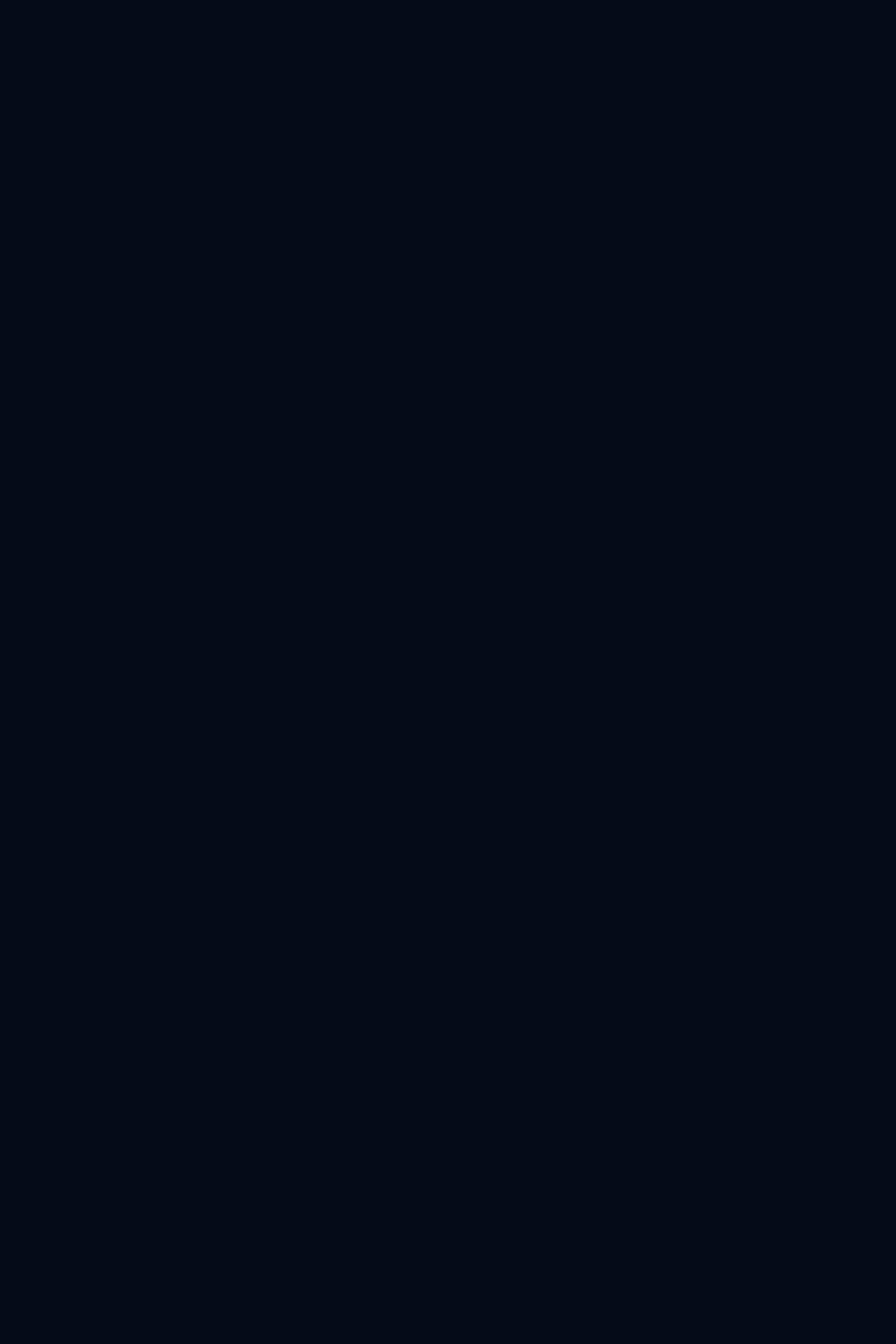
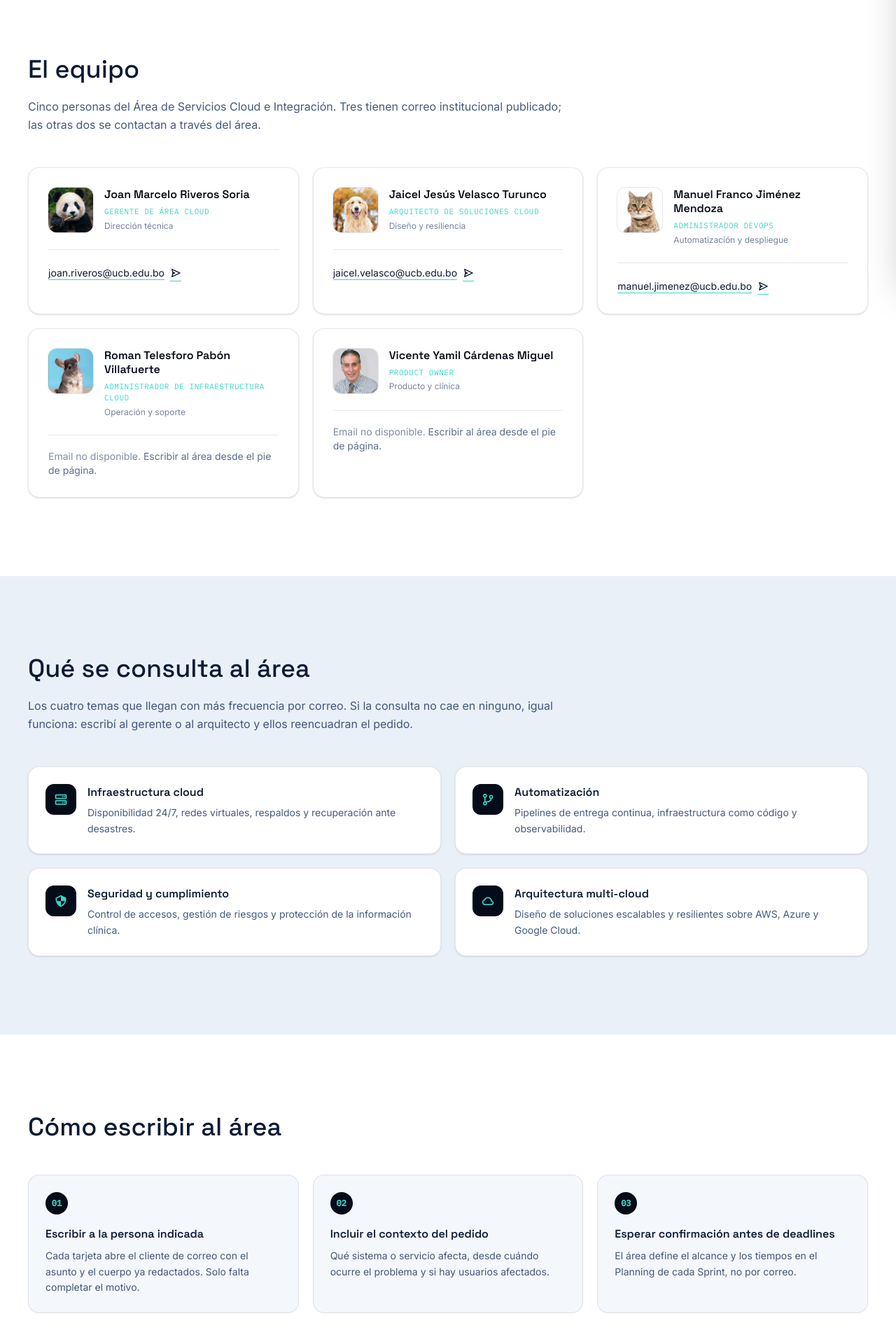
Before and after one commit to ManuelMendoza0206/IATech-Cloud, a React (Vite) app: page /contactos in a window 1280 px wide. Before the commit this address had no page. Shown: the part 400-2320 px from the top of the page at 70% size. Before the commit the page ends 800 px from the top, so only its background shows below. Built offline with nearby package versions, Linux system fonts and the light colour scheme; a web font is replaced by a local one.

Commit message:
pagina contactos

```diff
--- a/src/components/layout/Footer.tsx
+++ b/src/components/layout/Footer.tsx
@@ -34,6 +34,7 @@ const PRACTICE_PAGES = [
   { to: '/scrum', label: 'Scrum' },
   { to: '/idef0', label: 'IDEF0' },
   { to: '/bpmn', label: 'BPMN' },
+  { to: '/contactos', label: 'Contactos' },
 ];
 
 function buildMailto(email: string) {
--- /dev/null
+++ b/src/pages/Contactos/Contactos.tsx
@@ -0,0 +1,41 @@
+import { Alcance } from './sections/Alcance';
+import { ComoEscribir } from './sections/ComoEscribir';
+import { Equipo } from './sections/Equipo';
+
+export default function Contactos() {
+  return (
+    <div>
+      {/* Hero compacto */}
+      <section className="relative overflow-hidden bg-navy-950 pt-24 pb-16 text-mist sm:pt-28 sm:pb-20">
+        <div
+          className="pointer-events-none absolute inset-0 opacity-[0.07]"
+          style={{
+            backgroundImage: 'radial-gradient(#38d6c8 1px, transparent 1px)',
+            backgroundSize: '28px 28px',
+          }}
+        />
+        <div className="pointer-events-none absolute top-1/2 left-1/2 h-[420px] w-[720px] -translate-x-1/2 -translate-y-1/2 rounded-full bg-gradient-to-tr from-signal/15 via-purple-500/8 to-transparent blur-[140px]" />
+
+        <div className="relative mx-auto max-w-7xl px-6 sm:px-10">
+          <span className="inline-flex items-center gap-2 rounded-full border border-signal/20 bg-signal/10 px-3.5 py-1 font-mono text-[11px] uppercase tracking-widest text-signal">
+            <span className="h-1.5 w-1.5 animate-pulse rounded-full bg-signal" />
+            Contacto
+          </span>
+
+          <h1 className="mt-6 font-display text-4xl font-semibold leading-tight text-mist sm:text-6xl">
+            Contactos
+          </h1>
+
+          <p className="mt-5 max-w-3xl text-base text-mist/70 sm:text-lg">
+            Quién atiende cada parte del área y cómo escribirle directamente.
+          </p>
+        </div>
+      </section>
+
+      <div id="content-start" />
+      <Equipo />
+      <Alcance />
+      <ComoEscribir />
+    </div>
+  );
+}
--- /dev/null
+++ b/src/pages/Contactos/data/contactos.ts
@@ -0,0 +1,62 @@
+export interface Contacto {
+  id: string;
+  nombre: string;
+  puesto: string;
+  area: string;
+  email?: string;
+  imageSrc: string;
+  iniciales: string;
+}
+
+export const CONTACTOS: Contacto[] = [
+  {
+    id: 'gerente-cloud',
+    nombre: 'Joan Marcelo Riveros Soria',
+    puesto: 'Gerente de Área Cloud',
+    area: 'Dirección técnica',
+    email: 'joan.riveros@ucb.edu.bo',
+    imageSrc: '/images/team/l_cjr.png',
+    iniciales: 'JR',
+  },
+  {
+    id: 'arquitecto-cloud',
+    nombre: 'Jaicel Jesús Velasco Turunco',
+    puesto: 'Arquitecto de Soluciones Cloud',
+    area: 'Diseño y resiliencia',
+    email: 'jaicel.velasco@ucb.edu.bo',
+    imageSrc: '/images/team/jr.png',
+    iniciales: 'JV',
+  },
+  {
+    id: 'admin-devops',
+    nombre: 'Manuel Franco Jiménez Mendoza',
+    puesto: 'Administrador DevOps',
+    area: 'Automatización y despliegue',
+    email: 'manuel.jimenez@ucb.edu.bo',
+    imageSrc: '/images/team/mj.png',
+    iniciales: 'MJ',
+  },
+  {
+    id: 'admin-infraestructura',
+    nombre: 'Roman Telesforo Pabón Villafuerte',
+    puesto: 'Administrador de Infraestructura Cloud',
+    area: 'Operación y soporte',
+    imageSrc: '/images/team/rp.png',
+    iniciales: 'RP',
+  },
+  {
+    id: 'product-owner',
+    nombre: 'Vicente Yamil Cárdenas Miguel',
+    puesto: 'Product Owner',
+    area: 'Producto y clínica',
+    imageSrc: '/images/team/Yamil-CardenasPO.jpg',
+    iniciales: 'YC',
+  },
+];
+
+export function buildMailto(email: string) {
+  const asunto = 'Consulta desde el sitio IATECH · Área de Servicios Cloud';
+  const cuerpo =
+    'Hola,\n\nEscribo desde el sitio web del Área de Servicios Cloud e Integración.\n\nMotivo de la consulta:\n\nSaludos cordiales,';
+  return `mailto:${email}?subject=${encodeURIComponent(asunto)}&body=${encodeURIComponent(cuerpo)}`;
+}
--- /dev/null
+++ b/src/pages/Contactos/sections/Alcance.tsx
@@ -0,0 +1,58 @@
+const ALCANCES = [
+  {
+    icon: 'bx-server',
+    title: 'Infraestructura cloud',
+    text: 'Disponibilidad 24/7, redes virtuales, respaldos y recuperación ante desastres.',
+  },
+  {
+    icon: 'bx-git-branch',
+    title: 'Automatización',
+    text: 'Pipelines de entrega continua, infraestructura como código y observabilidad.',
+  },
+  {
+    icon: 'bx-shield-quarter',
+    title: 'Seguridad y cumplimiento',
+    text: 'Control de accesos, gestión de riesgos y protección de la información clínica.',
+  },
+  {
+    icon: 'bx-cloud',
+    title: 'Arquitectura multi-cloud',
+    text: 'Diseño de soluciones escalables y resilientes sobre AWS, Azure y Google Cloud.',
+  },
+];
+
+export function Alcance() {
+  return (
+    <section className="bg-mist py-20 sm:py-28">
+      <div className="mx-auto max-w-7xl px-6 sm:px-10">
+        <div className="max-w-3xl">
+          <h2 className="font-display text-3xl text-navy-900 sm:text-4xl">
+            Qué se consulta al área
+          </h2>
+          <p className="mt-5 text-base leading-relaxed text-navy-700/80">
+            Los cuatro temas que llegan con más frecuencia por correo. Si la consulta no cae en
+            ninguno, igual funciona: escribí al gerente o al arquitecto y ellos reencuadran el
+            pedido.
+          </p>
+        </div>
+
+        <ul className="mt-12 grid gap-5 sm:grid-cols-2">
+          {ALCANCES.map((a) => (
+            <li
+              key={a.title}
+              className="flex items-start gap-4 rounded-2xl border border-navy-900/10 bg-white p-6 shadow-sm"
+            >
+              <span className="flex h-11 w-11 shrink-0 items-center justify-center rounded-xl bg-navy-950 text-xl text-signal">
+                <i className={`bx ${a.icon}`} aria-hidden="true" />
+              </span>
+              <div>
+                <h3 className="font-display text-base font-semibold text-navy-900">{a.title}</h3>
+                <p className="mt-1.5 text-sm leading-relaxed text-navy-700/80">{a.text}</p>
+              </div>
+            </li>
+          ))}
+        </ul>
+      </div>
+    </section>
+  );
+}
--- /dev/null
+++ b/src/pages/Contactos/sections/ComoEscribir.tsx
@@ -0,0 +1,42 @@
+const PASOS = [
+  {
+    title: 'Escribir a la persona indicada',
+    text: 'Cada tarjeta abre el cliente de correo con el asunto y el cuerpo ya redactados. Solo falta completar el motivo.',
+  },
+  {
+    title: 'Incluir el contexto del pedido',
+    text: 'Qué sistema o servicio afecta, desde cuándo ocurre el problema y si hay usuarios afectados.',
+  },
+  {
+    title: 'Esperar confirmación antes de deadlines',
+    text: 'El área define el alcance y los tiempos en el Planning de cada Sprint, no por correo.',
+  },
+];
+
+export function ComoEscribir() {
+  return (
+    <section className="bg-white py-20 sm:py-28">
+      <div className="mx-auto max-w-7xl px-6 sm:px-10">
+        <div className="max-w-3xl">
+          <h2 className="font-display text-3xl text-navy-900 sm:text-4xl">
+            Cómo escribir al área
+          </h2>
+        </div>
+
+        <div className="mt-12 grid gap-5 sm:grid-cols-3">
+          {PASOS.map((p, i) => (
+            <div key={p.title} className="rounded-2xl border border-navy-900/10 bg-mist/50 p-6">
+              <span className="inline-flex h-8 w-8 items-center justify-center rounded-full bg-navy-950 font-mono text-xs font-semibold text-signal">
+                {String(i + 1).padStart(2, '0')}
+              </span>
+              <h3 className="mt-4 font-display text-base font-semibold text-navy-900">
+                {p.title}
+              </h3>
+              <p className="mt-2 text-sm leading-relaxed text-navy-700/80">{p.text}</p>
+            </div>
+          ))}
+        </div>
+      </div>
+    </section>
+  );
+}
--- /dev/null
+++ b/src/pages/Contactos/sections/Equipo.tsx
@@ -0,0 +1,68 @@
+import { CONTACTOS, buildMailto, type Contacto } from '../data/contactos';
+
+function Tarjeta({ c }: { c: Contacto }) {
+  return (
+    <article className="flex h-full flex-col rounded-2xl border border-navy-900/10 bg-white p-6 shadow-sm transition hover:border-signal/40 hover:shadow-md sm:p-7">
+      <div className="flex items-start gap-4">
+        <img
+          src={c.imageSrc}
+          alt={c.nombre}
+          loading="lazy"
+          decoding="async"
+          className="h-16 w-16 shrink-0 rounded-xl object-cover object-top ring-1 ring-navy-900/10"
+        />
+        <div className="min-w-0">
+          <h3 className="font-display text-base font-semibold leading-tight text-navy-950">
+            {c.nombre}
+          </h3>
+          <p className="mt-1.5 font-mono text-[11px] uppercase tracking-wider text-signal">
+            {c.puesto}
+          </p>
+          <p className="mt-1 text-xs text-navy-700/60">{c.area}</p>
+        </div>
+      </div>
+
+      <div className="mt-6 flex-1 border-t border-navy-900/10 pt-5">
+        {c.email ? (
+          <a
+            href={buildMailto(c.email)}
+            aria-label={`Escribir a ${c.nombre}`}
+            className="inline-flex items-center gap-2 break-all text-sm text-navy-900 underline decoration-signal underline-offset-4 transition hover:text-signal focus-visible:outline-none focus-visible:ring-2 focus-visible:ring-signal focus-visible:ring-offset-2"
+          >
+            {c.email}
+            <i className="bx bx-send shrink-0 text-base" aria-hidden="true" />
+          </a>
+        ) : (
+          <p className="text-sm text-navy-700/55">
+            Email no disponible.{' '}
+            <span className="text-navy-700/70">
+              Escribir al área desde el pie de página.
+            </span>
+          </p>
+        )}
+      </div>
+    </article>
+  );
+}
+
+export function Equipo() {
+  return (
+    <section className="bg-white py-20 sm:py-28">
+      <div className="mx-auto max-w-7xl px-6 sm:px-10">
+        <div className="max-w-3xl">
+          <h2 className="font-display text-3xl text-navy-900 sm:text-4xl">El equipo</h2>
+          <p className="mt-5 text-base leading-relaxed text-navy-700/80">
+            Cinco personas del Área de Servicios Cloud e Integración. Tres tienen correo
+            institucional publicado; las otras dos se contactan a través del área.
+          </p>
+        </div>
+
+        <div className="mt-12 grid gap-5 sm:grid-cols-2 lg:grid-cols-3">
+          {CONTACTOS.map((c) => (
+            <Tarjeta key={c.id} c={c} />
+          ))}
+        </div>
+      </div>
+    </section>
+  );
+}
--- /dev/null
+++ b/src/pages/Contactos/sections/index.ts
@@ -0,0 +1,3 @@
+export { Equipo } from './Equipo';
+export { Alcance } from './Alcance';
+export { ComoEscribir } from './ComoEscribir';
--- a/src/router.tsx
+++ b/src/router.tsx
@@ -33,4 +33,5 @@ export const ROUTES: AppRoute[] = [
   { path: '/scrum/objetivos', label: 'Objetivos por Área', element: <Objetivos />, hideFromNav: true },
   { path: '/idef0', label: 'IDEF0', element: <Idef0 /> },
   { path: '/bpmn', label: 'BPMN', element: <Bpmn /> },
+  { path: '/contactos', label: 'Contactos', element: <Contactos /> },
 ];
```
